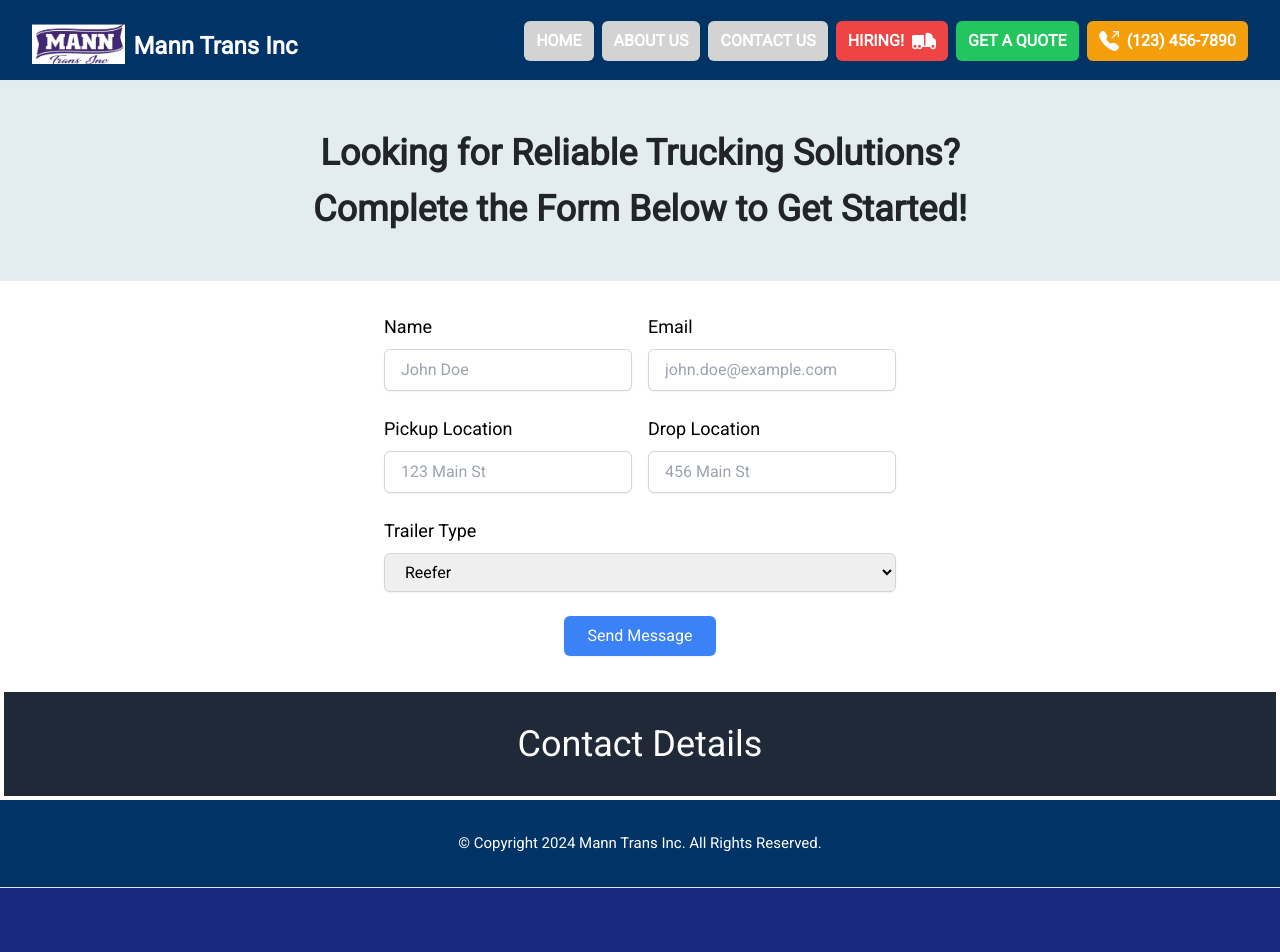
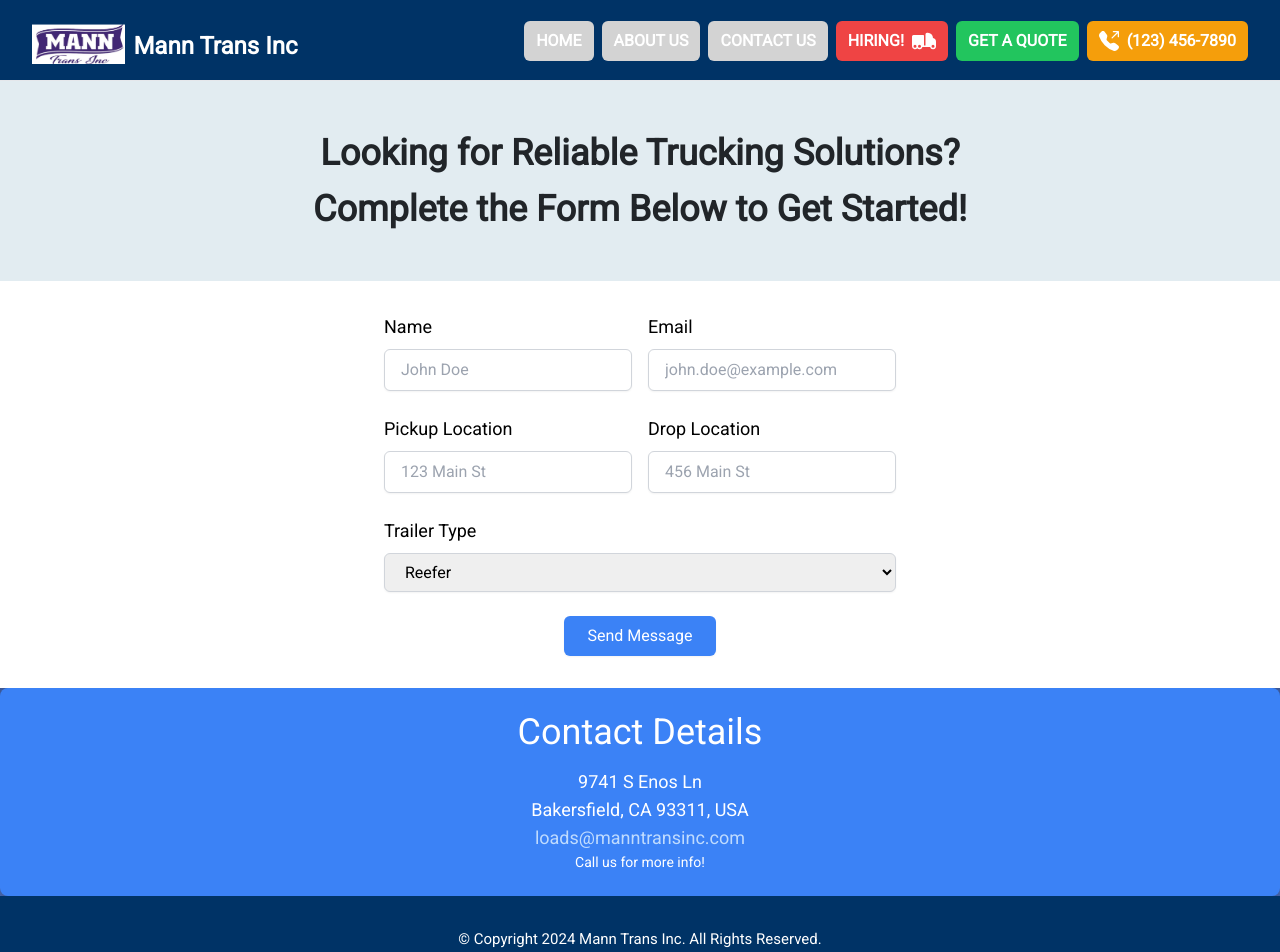
Before and after one commit to Ashish-k-Gupta/Fu-kingReact, a React (Vite) app: page /requestQuote in a window 1280 px wide. Shown: the top 952 px of the page. Before the commit the page ends 888 px from the top, so only its background shows below. Built offline with nearby package versions, Linux system fonts and the light colour scheme.

Commit message:
Added a 404 not found page

```diff
--- a/src/App.jsx
+++ b/src/App.jsx
@@ -4,8 +4,9 @@ import MainLayout from './layout/MainLayout'
 import { createBrowserRouter, createRoutesFromElements, Route, RouterProvider, Link } from 'react-router-dom'
 import About from './pages/About'
 import RequestQuote from './pages/RequestQuote'
-import Hiring from './pages/Hiring'
+// import Hiring from './pages/Hiring'
 import ContactUs from './pages/Contact'
+import NotFoundPage from './pages/NotFoundPage'
 
 const router = createBrowserRouter(
   createRoutesFromElements(
@@ -14,8 +15,9 @@ const router = createBrowserRouter(
   <Route index element={ <HomePage/> }/>
   <Route path='/about' element={ <About/> }/>
   <Route path='/contact' element={ <ContactUs/> }/>
-  <Route path='/hiring' element={ <Hiring/> }/>
+  {/* <Route path='/hiring' element={ <Hiring/> }/> */}
   <Route path='/requestQuote' element={ <RequestQuote/> }/>
+  <Route path='*' element={ <NotFoundPage/> }/>
 
   </Route>
   )
--- a/src/components/ContactCard.jsx
+++ b/src/components/ContactCard.jsx
@@ -1,11 +1,21 @@
-import React from 'react'
+import React from 'react';
 
 const ContactCard = () => {
+  const email = 'loads@manntransinc.com';
+
   return (
-    <div className='flex-1 flex items-center justify-center bg-gray-800 border-4 border-white p-8'>
-      <p className='text-4xl text-white'>Contact Details</p>
+    <div className='flex-1 flex flex-col items-center justify-center text-white p-6 bg-blue-500 rounded-lg shadow-lg'>
+      <h5 className='text-4xl mb-4'>Contact Details</h5>
+      <p className='text-lg'>9741 S Enos Ln</p>
+      <p className='text-lg'>Bakersfield, CA 93311, USA</p>
+      <p className='text-lg'>
+        <a href={`mailto:${email}`} className="text-blue-200 hover:underline">
+          {email}
+        </a>
+      </p>
+      <p className='text-sm'>Call us for more info!</p>
     </div>
-  )
+  );
 }
 
 export default ContactCard;
--- a/src/pages/Hiring.jsx
+++ /dev/null
@@ -1,11 +0,0 @@
-import React from 'react'
-
-const Hiring = () => {
-  return (
-    <div>
-      Hiring
-    </div>
-  )
-}
-
-export default Hiring
--- /dev/null
+++ b/src/pages/NotFoundPage.jsx
@@ -0,0 +1,28 @@
+import React from 'react';
+import { Link } from "react-router-dom";
+import { FaExclamationTriangle } from "react-icons/fa";
+
+const NotFoundPage = () => {
+  return (
+    <div className="min-h-screen bg-white flex items-center justify-center px-6 py-24 sm:py-32 lg:px-8">
+      <div className="text-center">
+        <div className="flex justify-center mb-4">
+          <FaExclamationTriangle className="text-red-500 text-8xl" />
+        </div>
+        <p className="text-base font-semibold text-customBlue text-5xl">404</p>
+        <h1 className="mt-4 text-3xl font-bold tracking-tight text-gray-900 sm:text-5xl">Page not found</h1>
+        <p className="mt-6 text-base leading-7 text-gray-600">Sorry, we couldn't find the page you're looking for.</p>
+        <div className="mt-10 flex items-center justify-center gap-x-6">
+        <Link
+        to="/"
+        className="bg-blue-500 text-white py-2 px-4 rounded-md hover:bg-blue-600 focus-visible:outline focus-visible:outline-2 focus-visible:outline-offset-2 focus-visible:outline-blue-400 mt-4"
+      >
+            Go back home
+          </Link>
+        </div>
+      </div>
+    </div>
+  );
+};
+
+export default NotFoundPage;
```
